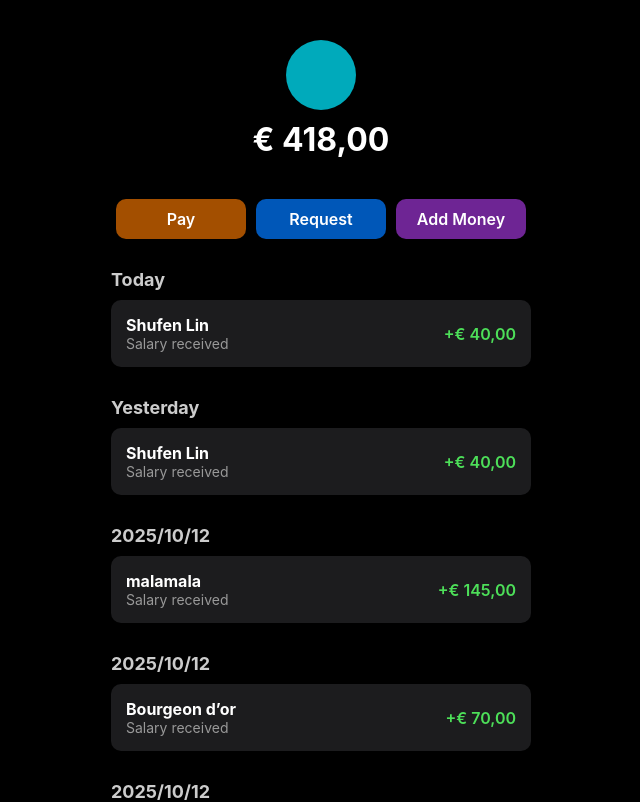
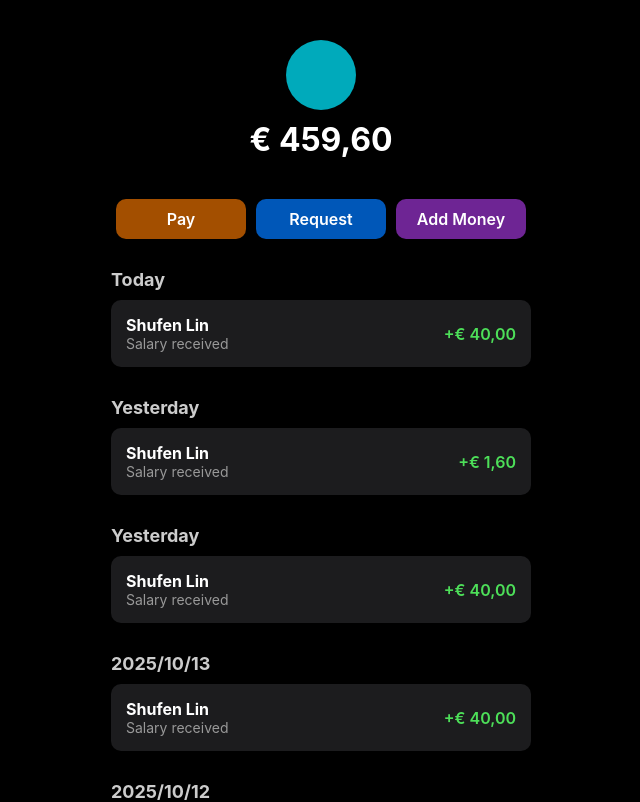
Before and after one commit to Carnavals/shushuincometracker, a plain HTML site: page index.html in a window 1280 px wide. Shown: the top 802 px of the page, without its empty margins (319-959 px from the left). Drawn offline with Linux system fonts and the light colour scheme.

Commit message:
Update balance and add transaction details
Updated balance amount and added new transaction entries.

```diff
--- a/index.html
+++ b/index.html
@@ -87,7 +87,7 @@
   <div class="container">
     <div class="header">
       <div class="balance-icon"></div>
-      <div class="balance-amount">€ 418,00</div>
+      <div class="balance-amount">€ 459,60</div>
     </div>
 
     <div class="buttons">
@@ -106,6 +106,24 @@
     </div>
 
     <h3>Yesterday</h3>
+    <div class="card">
+      <div class="left">
+        <div class="source">Shufen Lin</div>
+        <div class="note">Salary received</div>
+      </div>
+      <div class="amount">+€ 1,60</div>
+    </div>
+
+    <h3>Yesterday</h3>
+    <div class="card">
+      <div class="left">
+        <div class="source">Shufen Lin</div>
+        <div class="note">Salary received</div>
+      </div>
+      <div class="amount">+€ 40,00</div>
+    </div>
+
+    <h3>2025/10/13</h3>
     <div class="card">
       <div class="left">
         <div class="source">Shufen Lin</div>
```
